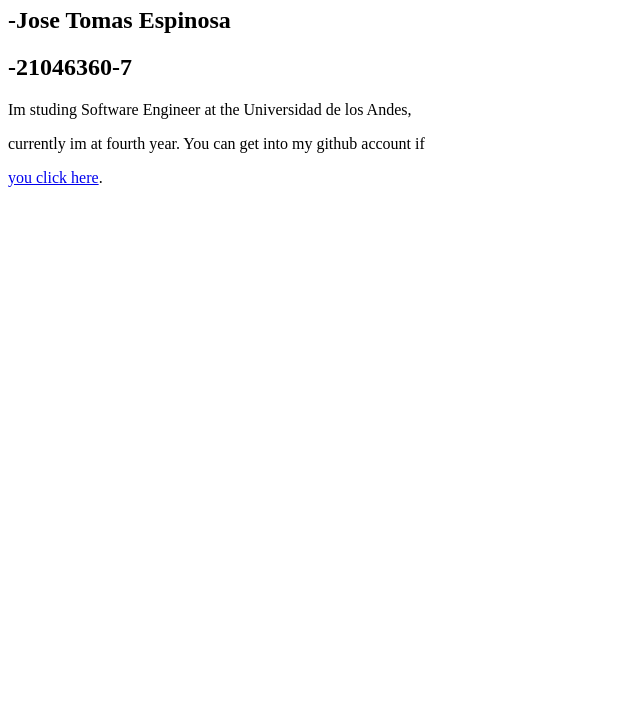
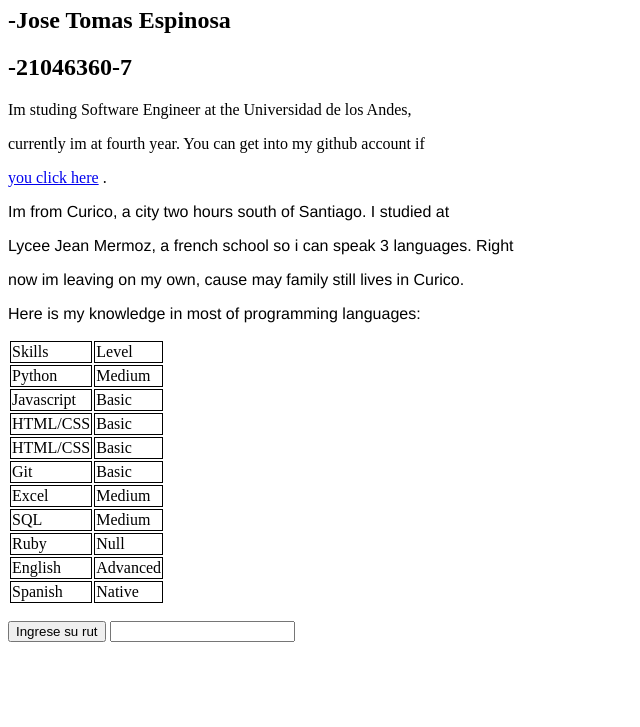
Before and after one commit to Josetoespinosa/Josetoespinosa.github.io, a plain HTML site: page index.html in a window 1280 px wide. Shown: the part 73-800 px from the top of the page, without its empty margins (0-640 px from the left). Drawn offline with Linux system fonts and the light colour scheme.

Commit message:
Tablas y biografiA

```diff
--- a/index.html
+++ b/index.html
@@ -1,14 +1,98 @@
 <!DOCTYPE html>
 <html>
     <head>
+        <link rel="stylessheet" type="text/css" href="style1.css"></link>
+        <style>
+            .segundo{
+                font-family: 'Franklin Gothic Medium', 'Arial Narrow', Arial, sans-serif;
+                }
+
+            .primero{
+                 font-family: 'Times New Roman', Times, serif;
+                }
+
+            td,tr{
+                border: 1px solid;
+            }
+
+            h1{
+                color:rgb(144, 27, 123);
+            }
+        </style>
         <title>Lab 1</title>
         <h1>Laboratorio 1:</h1>
         <h2>-Jose Tomas Espinosa</h2>
-        <h2>-21046360-7</h2>
+        <h2 id="mirut">-21046360-7</h2>
     </head>
     <body>
-        <p>     Im studing Software Engineer at the Universidad de los Andes, </p>
-        <p> currently im at fourth year. You can get into my github account if </p>
-        <p><a href="https://github.com/Josetoespinosa"> you click here</a>.</p>
+        <p class ="primer">     Im studing Software Engineer at the Universidad de los Andes, </p>
+        <p class ="primer"> currently im at fourth year. You can get into my github account if </p>
+        <p class ="primer"><a href="https://github.com/Josetoespinosa"> you click here</a> .</p>
+        <p></p>
+        <p class ="segundo">     Im from Curico, a city two hours south of Santiago. I studied at</p>
+        <p class ="segundo"> Lycee Jean Mermoz, a french school so i can speak 3 languages. Right</p>
+        <p class ="segundo"> now im leaving on my own, cause may family still lives in Curico.</p>
+        <p></p>
+        <p class ="segundo"> Here is my knowledge in most of programming languages: </p>
+        <p></p>
+        <table>
+            <tr>
+                <td>Skills</td>
+                <td>Level</td>
+            </tr>
+            <tr>
+                <td>Python</td>
+                <td>Medium</td>
+            </tr>
+            <tr>
+                <td>Javascript</td>
+                <td>Basic</td>
+            </tr>
+            <tr>
+                <td>HTML/CSS</td>
+                <td>Basic</td>
+            </tr>
+            <tr>
+                <td>HTML/CSS</td>
+                <td>Basic</td>
+            </tr>
+            <tr>
+                <td>Git</td>
+                <td>Basic</td>
+            </tr>
+            <tr>
+                <td>Excel</td>
+                <td>Medium</td>
+            </tr>
+            <tr>
+                <td>SQL</td>
+                <td>Medium</td>
+            </tr>
+            <tr>
+                <td>Ruby</td>
+                <td>Null</td>
+            </tr>
+            <tr>
+                <td>English</td>
+                <td>Advanced</td>
+            </tr>
+            <tr>
+                <td>Spanish</td>
+                <td>Native</td>
+            </tr>
+        </table>
+        <p></p>
+        <button id="Boton">Ingrese su rut</button>
+        <input type="text" id="rut">
+
+        <script>
+            var boton = document.getElementById("Boton");
+            var rut = document.getElementById("rut");
+            var mr = document.getElementById("mirut");
+            boton.addEventListener("click", function(){
+                var ms = rut.value;
+                mr.textContent(ms);
+            })
+        </script>
     </body>
 </html>
--- /dev/null
+++ b/style1.css
@@ -0,0 +1,15 @@
+.segundo{
+    font-family: 'Franklin Gothic Medium', 'Arial Narrow', Arial, sans-serif;
+}
+
+.primero{
+    font-family: 'Times New Roman', Times, serif;
+}
+
+.td,tr{
+    border: 1px, solid;
+}
+
+.head{
+    color:aqua;
+}
```
